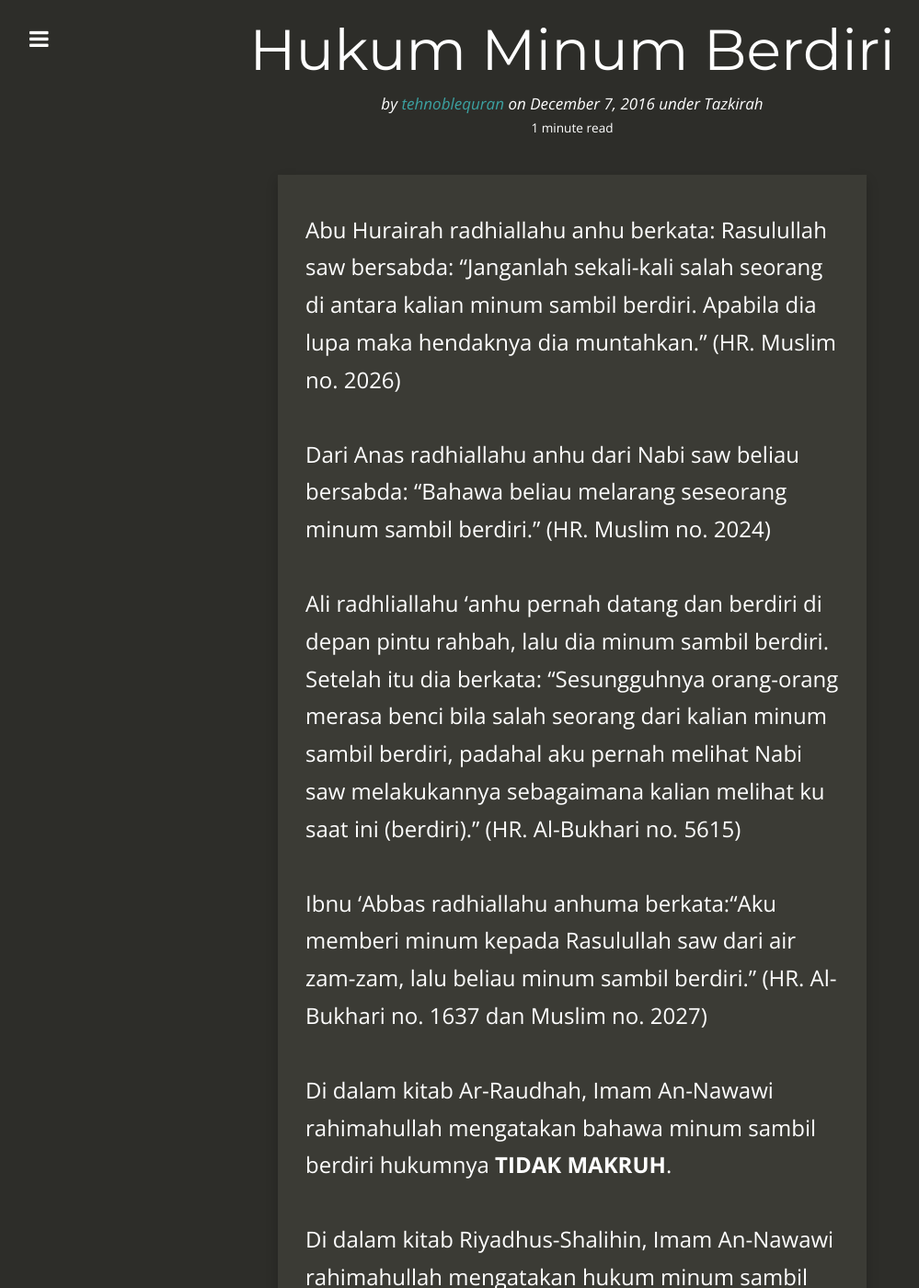
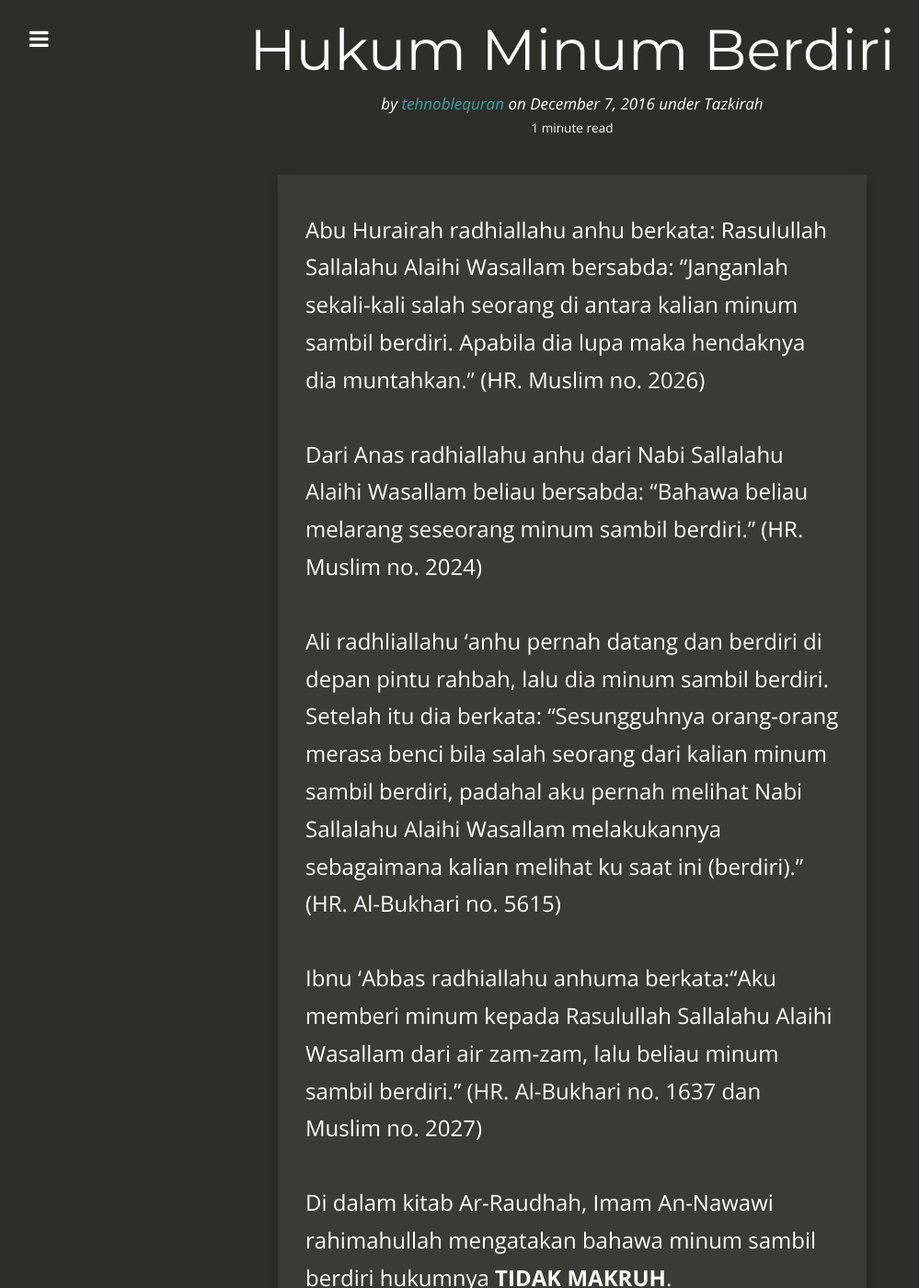
Before and after one commit to kedamaian/swsyafiq, a Jekyll site: the page built from _posts/2016-12-07-hukum-minum-berdiri.md, in a window 1280 px wide and 1400 px high. Shown: the whole window at 92% size, without its empty margins (18-1017 px from the left). Built offline with Jekyll 4.4.1, drawn with Linux system fonts in a browser that asks for light colours; nearby versions of some CDN libraries; comment, search, counter and statistics services are not loaded; some of the changed text lies outside the part shown.

Commit message:
Update 2016-12-07-hukum-minum-berdiri.md

```diff
--- a/_posts/2016-12-07-hukum-minum-berdiri.md
+++ b/_posts/2016-12-07-hukum-minum-berdiri.md
@@ -6,16 +6,16 @@ title: Hukum Minum Berdiri
 categories:
   - Tazkirah
 ---
-Abu Hurairah radhiallahu anhu berkata: Rasulullah saw bersabda: “Janganlah sekali-kali salah seorang di antara kalian minum sambil berdiri. Apabila dia lupa maka hendaknya dia muntahkan.” (HR. Muslim no. 2026)
+Abu Hurairah radhiallahu anhu berkata: Rasulullah Sallalahu Alaihi Wasallam bersabda: “Janganlah sekali-kali salah seorang di antara kalian minum sambil berdiri. Apabila dia lupa maka hendaknya dia muntahkan.” (HR. Muslim no. 2026)
 
-Dari Anas radhiallahu anhu dari Nabi saw beliau bersabda: “Bahawa beliau melarang seseorang minum sambil berdiri.” (HR. Muslim no. 2024)
+Dari Anas radhiallahu anhu dari Nabi Sallalahu Alaihi Wasallam beliau bersabda: “Bahawa beliau melarang seseorang minum sambil berdiri.” (HR. Muslim no. 2024)
 
-Ali radhliallahu ‘anhu pernah datang dan berdiri di depan pintu rahbah, lalu dia minum sambil berdiri. Setelah itu dia berkata: “Sesungguhnya orang-orang merasa benci bila salah seorang dari kalian minum sambil berdiri, padahal aku pernah melihat Nabi saw melakukannya sebagaimana kalian melihat ku saat ini (berdiri).” (HR. Al-Bukhari no. 5615)
+Ali radhliallahu ‘anhu pernah datang dan berdiri di depan pintu rahbah, lalu dia minum sambil berdiri. Setelah itu dia berkata: “Sesungguhnya orang-orang merasa benci bila salah seorang dari kalian minum sambil berdiri, padahal aku pernah melihat Nabi Sallalahu Alaihi Wasallam melakukannya sebagaimana kalian melihat ku saat ini (berdiri).” (HR. Al-Bukhari no. 5615)
 
-Ibnu ‘Abbas radhiallahu anhuma berkata:“Aku memberi minum kepada Rasulullah saw dari air zam-zam, lalu beliau minum sambil berdiri.” (HR. Al-Bukhari no. 1637 dan Muslim no. 2027)
+Ibnu ‘Abbas radhiallahu anhuma berkata:“Aku memberi minum kepada Rasulullah Sallalahu Alaihi Wasallam dari air zam-zam, lalu beliau minum sambil berdiri.” (HR. Al-Bukhari no. 1637 dan Muslim no. 2027)
 
 Di dalam kitab Ar-Raudhah, Imam An-Nawawi rahimahullah mengatakan bahawa minum sambil berdiri hukumnya **TIDAK MAKRUH**.
 
-Di dalam kitab Riyadhus-Shalihin, Imam An-Nawawi rahimahullah mengatakan hukum minum sambil berdiri adalah **DIBOLEHKAN**. Ada hadis yang menyebutkan bahawa Nabi saw melakukannya. Meski pun demikian beliau pun menerima kesahihan hadis yang melarang minum sambil berdiri. Maka kesimpulan ialah dibolehkan minum sambil berdiri tetapi lebih utama jika duduk.
+Di dalam kitab Riyadhus-Shalihin, Imam An-Nawawi rahimahullah mengatakan hukum minum sambil berdiri adalah **DIBOLEHKAN**. Ada hadis yang menyebutkan bahawa Nabi Sallalahu Alaihi Wasallam melakukannya. Meski pun demikian beliau pun menerima kesahihan hadis yang melarang minum sambil berdiri. Maka kesimpulan ialah dibolehkan minum sambil berdiri tetapi lebih utama jika duduk.
 
 Wallahu 'alam.
```
